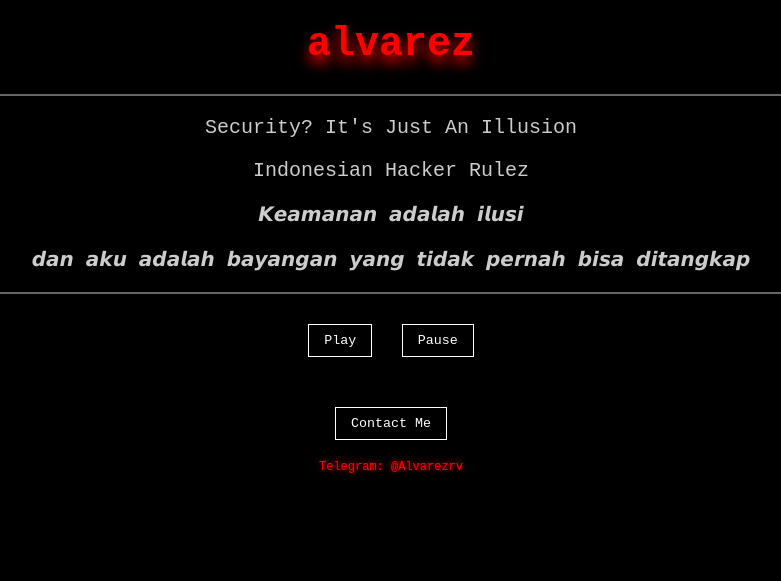
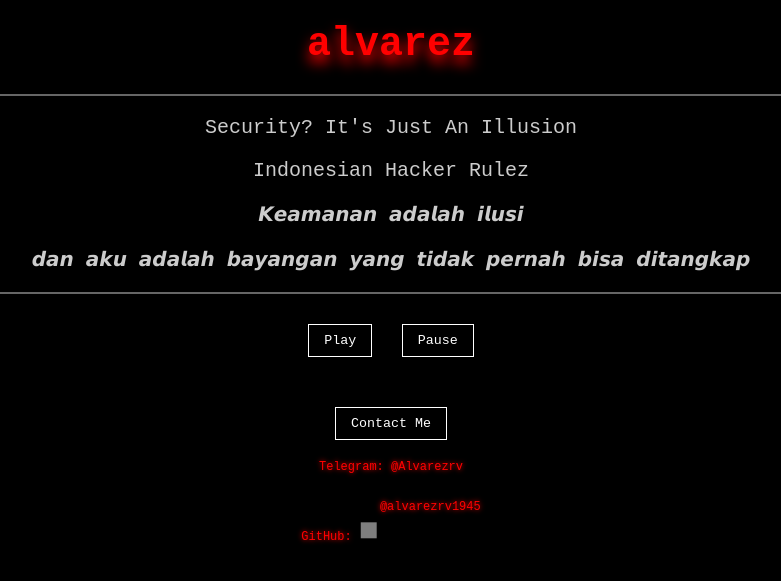
Before and after one commit to alvarezrv1945/alvarezrv1945.github.io, a plain HTML site: page index.html in a window 1280 px wide. Shown: the part 153-734 px from the top of the page, without its empty margins (249-1030 px from the left). Drawn offline with Linux system fonts and the light colour scheme; grey boxes are pictures that could not be loaded.

Commit message:
Update index.html

```diff
--- a/index.html
+++ b/index.html
@@ -114,11 +114,18 @@
     <button onclick="document.getElementById('bgMusic').pause()">Pause</button>
 
     <div class="contact">
-        <button>Contact Me</button>
-        <p style="margin-top: 10px; color: red; font-size: 12px; text-shadow: 0 0 5px red; animation: flicker 2s infinite;">
-            Telegram: <a href="https://t.me/Alvarezrv" style="color: red; text-decoration: none;">@Alvarezrv</a>
-        </p>
-    </div>
+    <button>Contact Me</button>
+    <p style="margin-top: 10px; color: red; font-size: 12px; text-shadow: 0 0 5px red; animation: flicker 2s infinite;">
+        Telegram: <a href="https://t.me/Alvarezrv" style="color: red; text-decoration: none;">@Alvarezrv</a><br>
+        GitHub:
+        <a href="https://github.com/alvarezrv1945" style="color: red; text-decoration: none; display: inline-flex; align-items: center;">
+            <img src="https://github.githubassets.com/images/modules/logos_page/GitHub-Mark.png"
+                 alt="GitHub"
+                 style="width: 16px; height: 16px; margin-right: 5px; filter: grayscale(100%) brightness(80%); animation: glitch 1.5s infinite;">
+            @alvarezrv1945
+        </a>
+    </p>
+</div>
 
 </body>
 </html>
```
